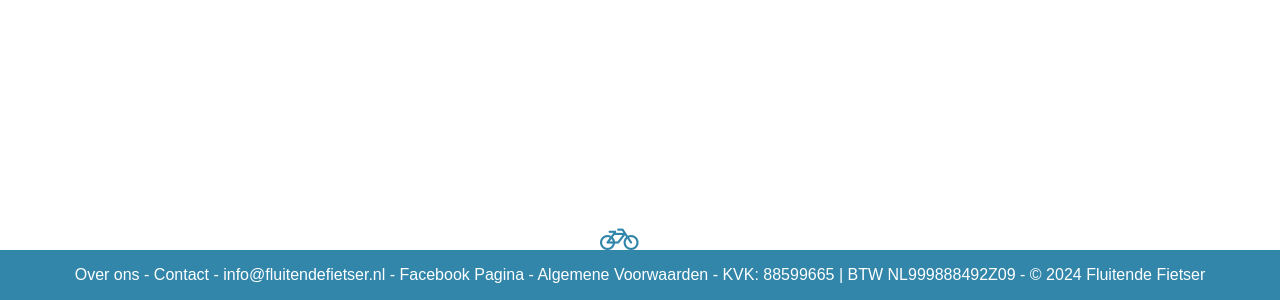
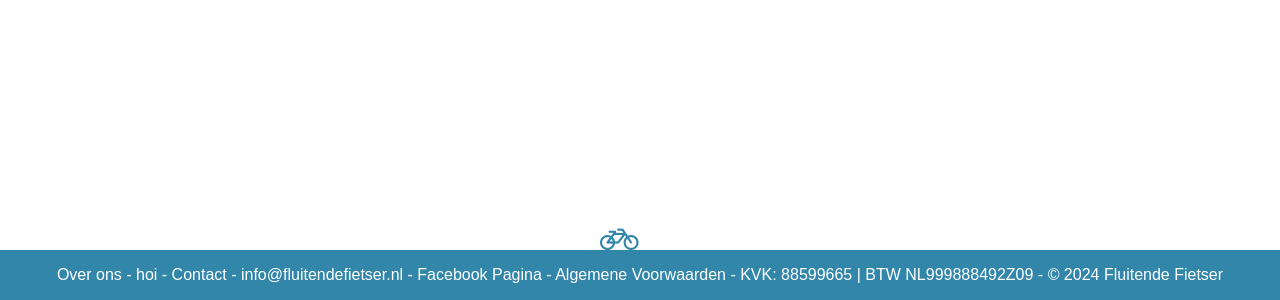
Before and after one commit to FinnWiel/Project-1-Web, a plain HTML site: page Web/index.html in a window 1280 px wide. Shown: the part 500-800 px from the top of the page. Drawn offline with Linux system fonts and the light colour scheme.

Commit message:
added hoi

```diff
--- a/Web/index.html
+++ b/Web/index.html
@@ -15,7 +15,7 @@
   <div class="footer">
     <canvas id="canvas" style="background: rgba(34, 45, 23, 0.4)"></canvas>
     <footer>
-      Over ons - Contact - info@fluitendefietser.nl - Facebook Pagina - Algemene Voorwaarden - KVK: 88599665 | BTW
+      Over ons - hoi - Contact - info@fluitendefietser.nl - Facebook Pagina - Algemene Voorwaarden - KVK: 88599665 | BTW
       NL999888492Z09 - © 2024 Fluitende Fietser
     </footer>
   </div>
```
